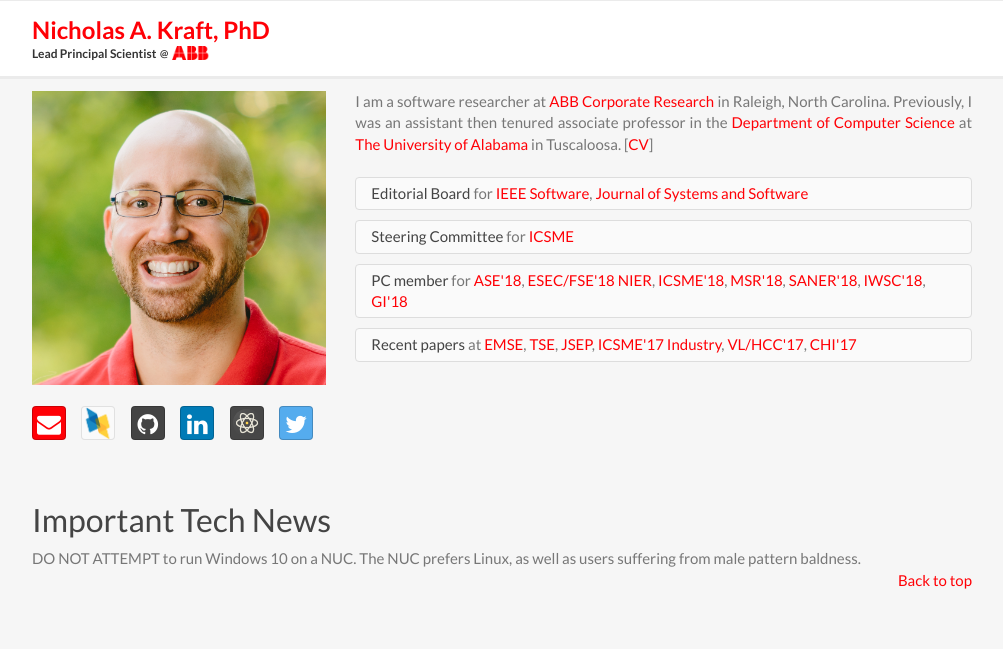
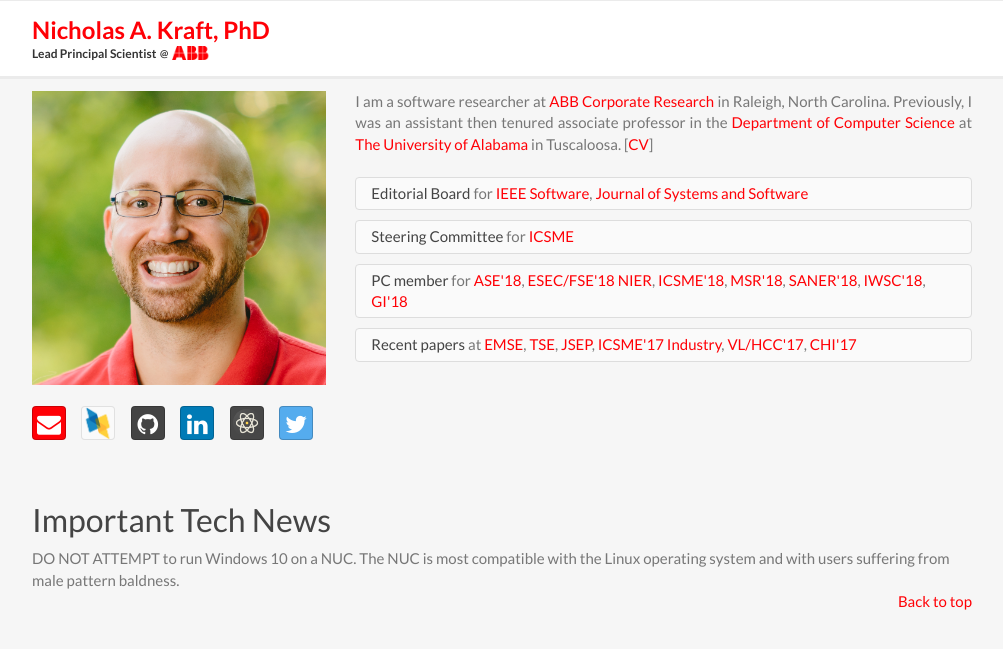
Before and after one commit to nkraft/nkraft.github.io, a Jekyll site: the page built from nuc.html, in a window 1280 px wide. Shown: the top 649 px of the page, without its empty margins (138-1141 px from the left). Built offline with Jekyll 4.4.1, drawn with Linux system fonts in a browser that asks for light colours; nearby versions of some CDN libraries.

Commit message:
Update nuc.html

```diff
--- a/nuc.html
+++ b/nuc.html
@@ -2,4 +2,4 @@
 layout: default
 ---
 <h2>Important Tech News</h2>
-DO NOT ATTEMPT to run Windows 10 on a NUC. The NUC prefers Linux, as well as users suffering from male pattern baldness.
+DO NOT ATTEMPT to run Windows 10 on a NUC. The NUC is most compatible with the Linux operating system and with users suffering from male pattern baldness.
```
